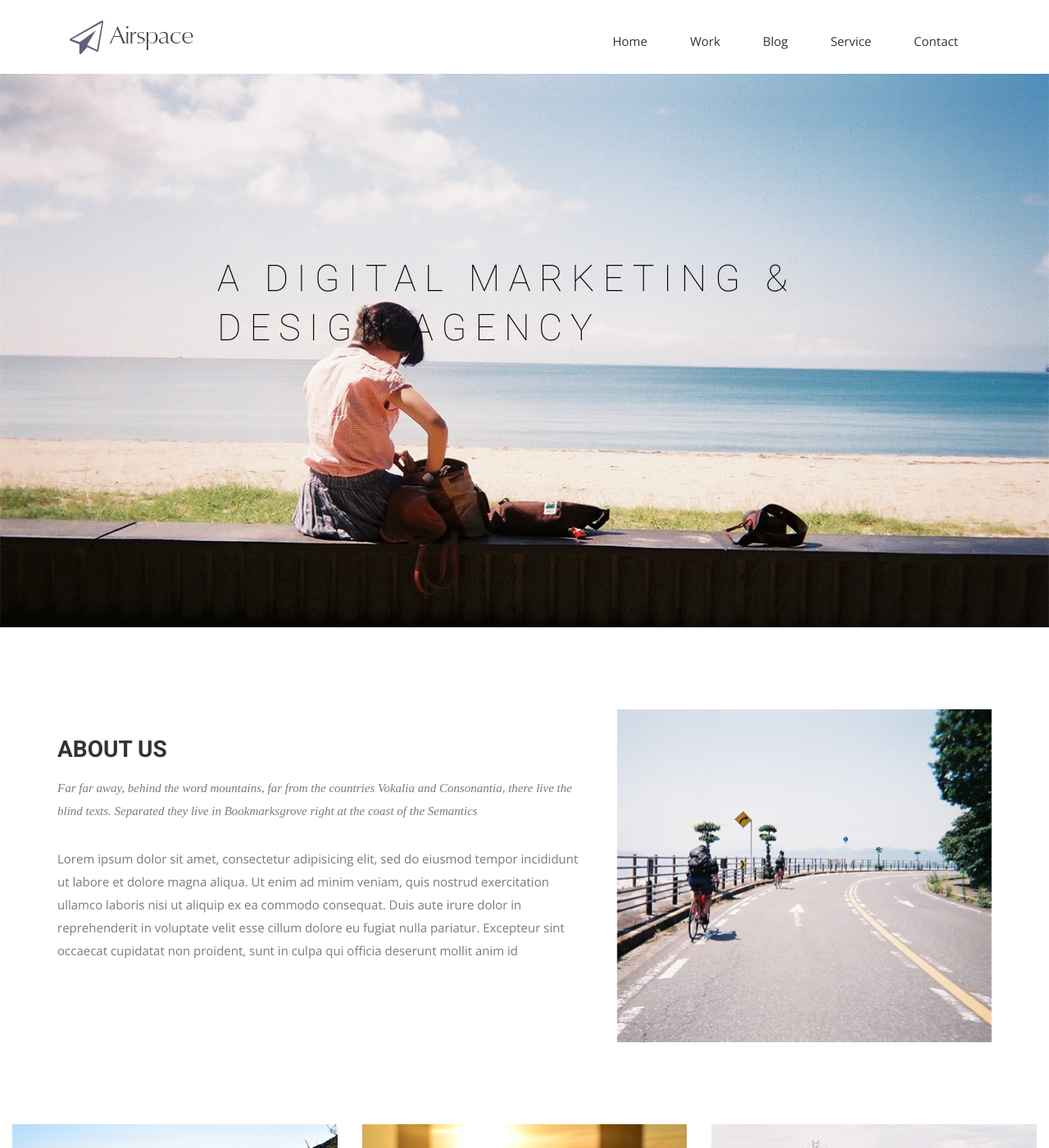
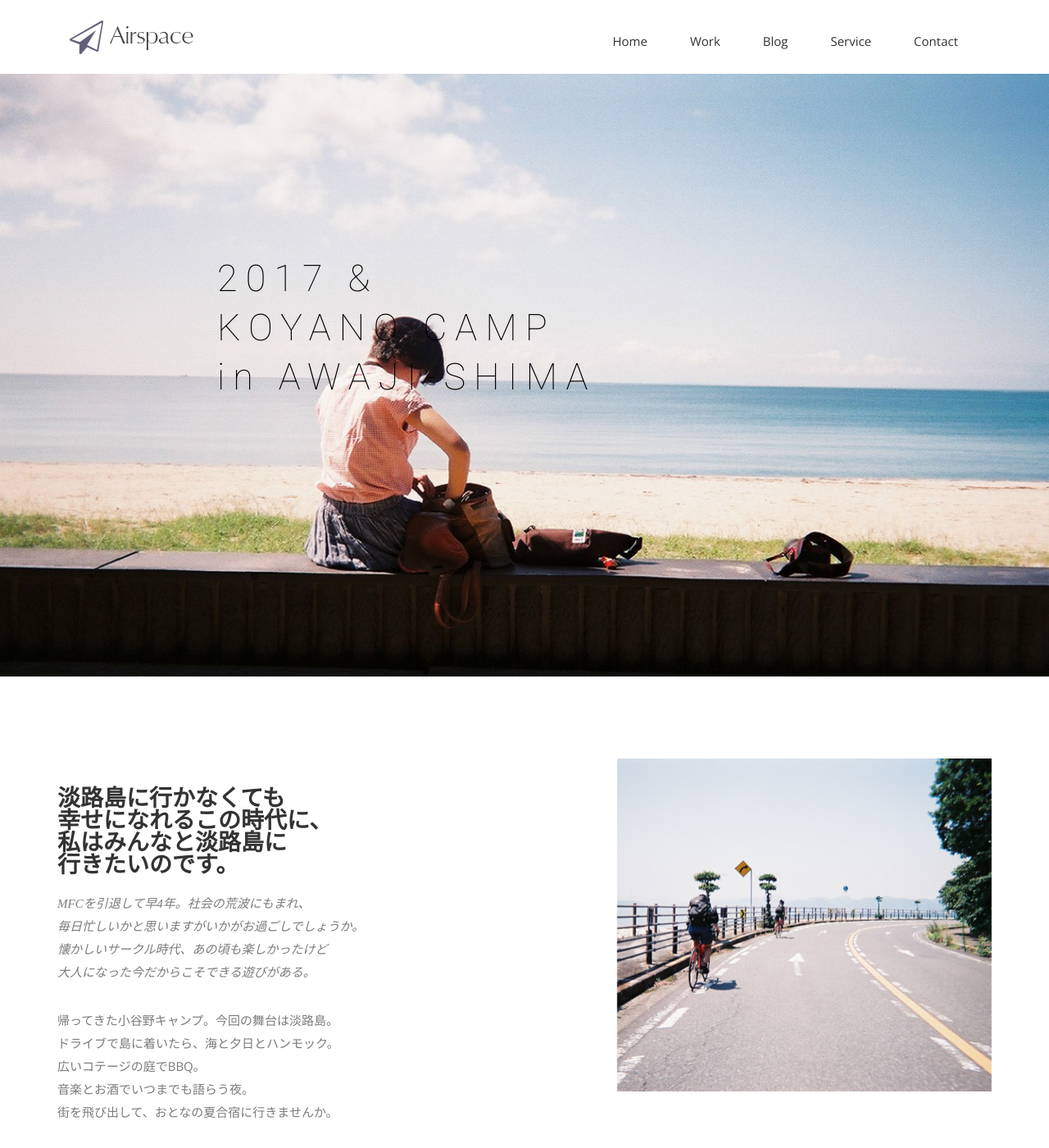
Before and after one commit to YujiKoyano/awaji-groove, a Jekyll site: the page built from index.html, in a window 1280 px wide and 1400 px high. Shown: the whole window at 82% size. Built offline with Jekyll 4.4.1, drawn with Linux system fonts in a browser that asks for light colours; nearby versions of some CDN libraries; some web fonts are replaced; some of the changed text lies outside the part shown.

Commit message:
replace text

```diff
--- a/index.html
+++ b/index.html
@@ -10,7 +10,7 @@ permalink: /
     <div class="row">
       <div class="col-md-10 col-md-offset-2">
         <div class="block">
-          <h1 class="animated fadeInUp main-title">A DIGITAL MARKETING &#38; <br> DESIGN AGENCY</h1>
+          <h1 class="animated fadeInUp main-title">2017 &#38; <br> KOYANO CAMP <br> in AWAJI-SHIMA </h1>
 <!--           <p class="animated fadeInUp">We love the Web and the work we do.We work closely with our </br> clients to deliver the best possible solutions for their needs</p> -->
         </div>
       </div>
@@ -24,10 +24,15 @@ permalink: /
       <div class="col-md-7 col-sm-12">
         <div class="block">
           <div class="section-title">
-            <h2>About Us</h2>
-            <p>Far far away, behind the word mountains, far from the countries Vokalia and Consonantia, there live the blind texts. Separated they live in Bookmarksgrove right at the coast of the Semantics</p>
+            <h2>淡路島に行かなくても<br>幸せになれるこの時代に、<br>私はみんなと淡路島に<br>行きたいのです。</h2>
+            <p>MFCを引退して早4年。社会の荒波にもまれ、<br>毎日忙しいかと思いますがいかがお過ごしでしょうか。<br>
+懐かしいサークル時代、あの頃も楽しかったけど<br>
+大人になった今だからこそできる遊びがある。</p>
           </div>
-          <p>Lorem ipsum dolor sit amet, consectetur adipisicing elit, sed do eiusmod tempor incididunt ut labore et dolore magna aliqua. Ut enim ad minim veniam, quis nostrud exercitation ullamco laboris nisi ut aliquip ex ea commodo consequat. Duis aute irure dolor in reprehenderit in voluptate velit esse cillum dolore eu fugiat nulla pariatur. Excepteur sint occaecat cupidatat non proident, sunt in culpa qui officia deserunt mollit anim id </p>
+          <p>帰ってきた小谷野キャンプ。今回の舞台は淡路島。<br>
+ドライブで島に着いたら、海と夕日とハンモック。<br>
+広いコテージの庭でBBQ。<br>音楽とお酒でいつまでも語らう夜。<br>
+街を飛び出して、おとなの夏合宿に行きませんか。 </p>
         </div>
       </div><!-- .col-md-7 close -->
       <div class="col-md-5 col-sm-12">
@@ -62,7 +67,8 @@ permalink: /
     <div class="container">
       <div class="row">
         <div class="section-title" style="text-align: center;">
-          <h2>Our Services</h2>
+          <h2>Retreat NAKAGAWA</h2>
+          <p>貸別荘スタイル<br>1日1組限定貸し切り<br>ウッドデッキ・特大ハンモックあり<br>300㎡芝生の庭付き<br>BBQ・楽器演奏可能<br>五色浜海水浴場すぐ近く</p>
         </div>
       </div>
     </div>
@@ -107,35 +113,35 @@ permalink: /
       <div class="col-sm-6 col-md-3">
         <div class="service-item">
           <i class="icon ion-coffee"></i>
-          <h4>Branding</h4>
+          <h4>ドライブ</h4>
           <p>Lorem ipsum dolor sit amet, consectetur adipisicing elit, sed do eiusmod tempor incididunt ut </p>
         </div>
       </div>
       <div class="col-sm-6 col-md-3">
         <div class="service-item">
           <i class="ion-compass"></i>
-          <h4>Web Design</h4>
+          <h4>キャンプ</h4>
           <p>Lorem ipsum dolor sit amet, consectetur adipisicing elit, sed do eiusmod tempor incididunt ut </p>
         </div>
       </div>
       <div class="col-sm-6 col-md-3">
         <div class="service-item">
           <i class="ion-image"></i>
-          <h4>App Design</h4>
+          <h4>BBQ</h4>
           <p>Lorem ipsum dolor sit amet, consectetur adipisicing elit, sed do eiusmod tempor incididunt ut </p>
         </div>
       </div>
       <div class="col-sm-6 col-md-3">
         <div class="service-item">
           <i class="ion-bug"></i>
-          <h4>Start Up</h4>
+          <h4>海遊び</h4>
           <p>Lorem ipsum dolor sit amet, consectetur adipisicing elit, sed do eiusmod tempor incididunt ut </p>
         </div>
       </div>
       <div class="col-sm-6 col-md-3">
         <div class="service-item">
           <i class="ion-headphone"></i>
-          <h4>Logo Design</h4>
+          <h4>うどん</h4>
           <p>Lorem ipsum dolor sit amet, consectetur adipisicing elit, sed do eiusmod tempor incididunt ut </p>
         </div>
       </div>
@@ -169,12 +175,15 @@ permalink: /
     <div class="row">
       <div class="col-md-12">
         <div class="block">
-          <h2>We design delightful digital experiences.</h2>
-          <p>Read more about what we do and our philosophy of design. Judge for yourself The work and results we’ve achieved for other clients, and meet our highly experienced Team who just love to design.</p>
-          <a class="btn btn-default btn-call-to-action" href="#" >Tell Us Your Story</a>
+          <h2>概要</h2>
+          <p style="text-align: -webkit-left;">日程：2017/9/16(土)〜9/17(日)　※次の月曜は祝日！<br>
+             宿泊先：兵庫県洲本市五色町鳥飼浦2599-207 <br>
+      　　　　<a href="https://spacemarket.com/spaces/Retreat_Nakagawa" target="_blank">　リトリートナカガワ　</a> <br>
+             予算：15,000円〜（神戸までの交通費は除く）<br>
+             主催：小谷野雄史と仲間たち</p>
         </div>
       </div>
-    </div>as
+    </div
   </div>
 </section>
 <!-- Content Start -->
```
Also changed, not shown: other parts of index.html (+2 -2 lines).
